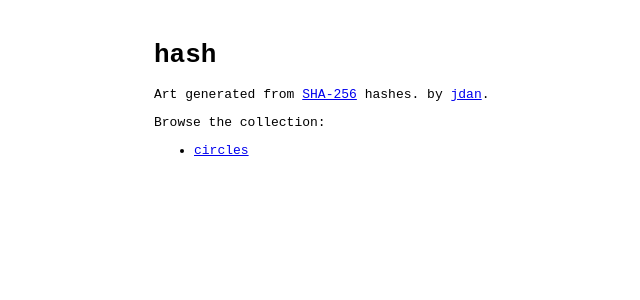
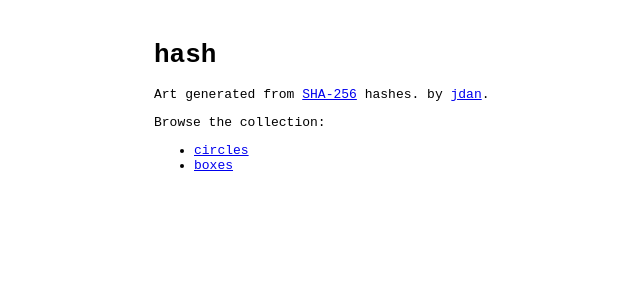
Before and after one commit to jdan/hashart, a Next.js app: page / in a window 1280 px wide. Shown: the top 300 px of the page, without its empty margins (156-796 px from the left). Built offline with nearby package versions, Linux system fonts and the light colour scheme.

Commit message:
add boxes

```diff
--- a/art.js
+++ b/art.js
@@ -128,6 +128,107 @@ class Circle extends Art {
   }
 }
 
+class Boxes extends Art {
+  constructor() {
+    super({
+      w1: 1,
+      d1: 1,
+      h1: 1,
+
+      w2: 1,
+      d2: 1,
+      h2: 1,
+
+      w3: 1,
+      d3: 1,
+      h3: 1,
+    });
+  }
+
+  coordToIso(x, y, z) {
+    return [x + 0.3 * z, y - 0.6 * z];
+  }
+
+  drawBox(ctx, { x, y, d, w, h }) {
+    const cols = {
+      front: "rgb(240, 240, 240)",
+      top: "rgb(180, 180, 180)",
+      side: "rgb(120, 120, 120)",
+    };
+
+    // front
+    ctx.fillStyle = cols.front;
+    ctx.beginPath();
+    ctx.moveTo(...this.coordToIso(x, y, -d));
+    ctx.lineTo(...this.coordToIso(x, y - h, -d));
+    ctx.lineTo(...this.coordToIso(x + w, y - h, -d));
+    ctx.lineTo(...this.coordToIso(x + w, y, -d));
+    ctx.lineTo(...this.coordToIso(x, y, -d));
+    ctx.fill();
+    ctx.stroke();
+
+    // top
+    ctx.fillStyle = cols.top;
+    ctx.beginPath();
+    ctx.moveTo(...this.coordToIso(x, y - h, -d));
+    ctx.lineTo(...this.coordToIso(x, y - h, 0));
+    ctx.lineTo(...this.coordToIso(x + w, y - h, 0));
+    ctx.lineTo(...this.coordToIso(x + w, y - h, -d));
+    ctx.lineTo(...this.coordToIso(x, y - h, -d));
+    ctx.fill();
+    ctx.stroke();
+
+    // side
+    ctx.fillStyle = cols.side;
+    ctx.beginPath();
+    ctx.moveTo(...this.coordToIso(x + w, y, -d));
+    ctx.lineTo(...this.coordToIso(x + w, y - h, -d));
+    ctx.lineTo(...this.coordToIso(x + w, y - h, 0));
+    ctx.lineTo(...this.coordToIso(x + w, y, 0));
+    ctx.lineTo(...this.coordToIso(x + w, y, -d));
+    ctx.fill();
+    ctx.stroke();
+  }
+
+  draw(ctx, { w1, d1, h1, w2, d2, h2, w3, d3, h3 }) {
+    ctx.fillStyle = "rgba(255, 255, 255, 1)";
+    ctx.fillRect(0, 0, ctx.canvas.width, ctx.canvas.height);
+
+    const x = 0.25 * ctx.canvas.width;
+    const y = 0.7 * ctx.canvas.height;
+
+    const wMin = 20;
+    const dScale = 400;
+    const wScale = 300;
+    const hScale = 600;
+
+    this.drawBox(ctx, {
+      x,
+      y,
+      d: d1 * dScale,
+      w: w1 * wScale + wMin,
+      h: h1 * hScale,
+    });
+
+    this.drawBox(ctx, {
+      x: x + w1 * wScale + wMin,
+      y,
+      d: d2 * dScale,
+      w: w2 * wScale + wMin,
+      h: h2 * hScale,
+    });
+
+    this.drawBox(ctx, {
+      x: x + w1 * wScale + wMin + w2 * wScale + wMin,
+      y,
+      d: d3 * dScale,
+      w: w3 * wScale + wMin,
+      h: h3 * hScale,
+    });
+  }
+}
+
 export default {
   circles: Circle,
+  boxes: Boxes,
 };
--- a/pages/[piece]/[seed].js
+++ b/pages/[piece]/[seed].js
@@ -29,7 +29,7 @@ function Hash({ parts }) {
 function Art() {
   const router = useRouter();
   const { piece, seed } = router.query;
-  const art = new pieces[piece]();
+  const art = piece ? new pieces[piece]() : {};
 
   const [hash, setHash] = useState(null);
   useEffect(async () => {
@@ -63,7 +63,7 @@ function Art() {
       <div className={styles.explanation}>
         <div className={styles.segment}>
           <div>
-            <label for="seed">seed</label>
+            <label htmlFor="seed">seed</label>
           </div>
           <input
             id="seed"
```
